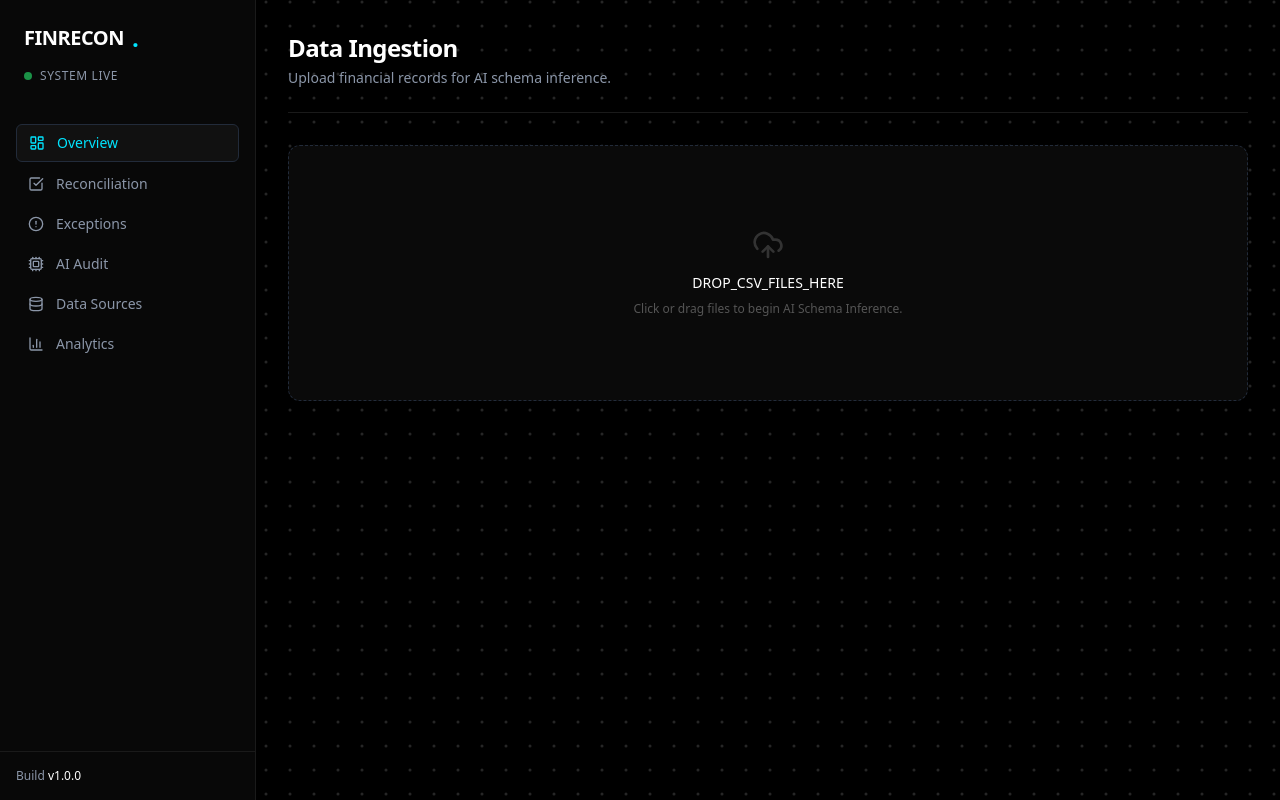
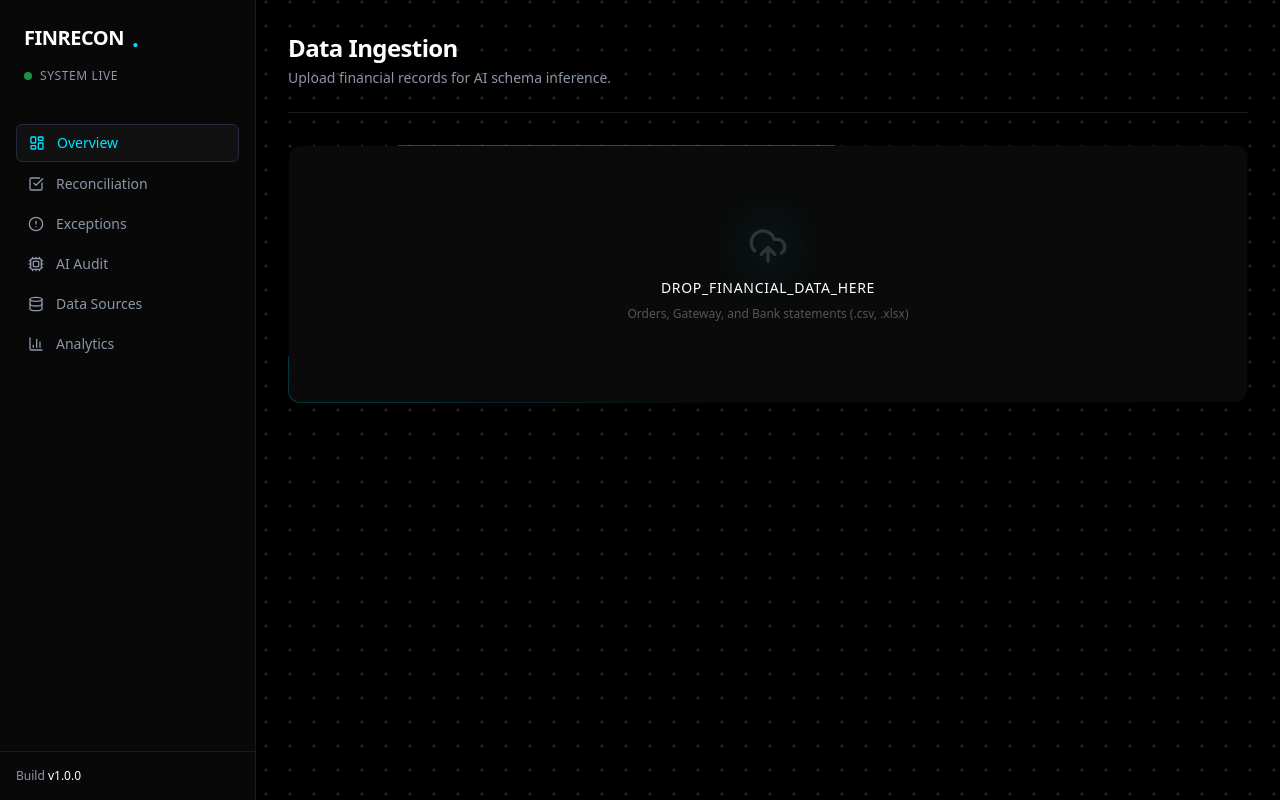
Before and after one commit to roy-abir05/FinRecon, a Next.js app in the folder frontend/: page / in a window 1280 px wide. Built offline with nearby package versions, Linux system fonts and the light colour scheme.

Commit message:
feat: add Glowing Dropzone component

```diff
--- /dev/null
+++ b/frontend/app/components/GlowingDropzone.tsx
@@ -0,0 +1,54 @@
+import { UploadCloud, Loader2 } from "lucide-react";
+import React from "react";
+
+interface GlowingDropzoneProps {
+  onUpload: (e: React.ChangeEvent<HTMLInputElement>) => void;
+  isUploading: boolean;
+}
+
+export function GlowingDropzone({
+  onUpload,
+  isUploading,
+}: GlowingDropzoneProps) {
+  return (
+    <div className="relative w-full rounded-xl p-[1px] overflow-hidden group cursor-pointer">
+      {/*
+        1. The Animated Glowing Border
+        We make it larger than the container (inset-[-100%]) and spin it.
+      */}
+      <div className="absolute inset-[-100%] animate-[spin_3s_linear_infinite] bg-[conic-gradient(from_90deg_at_50%_50%,#0A0A0A_0%,#0A0A0A_50%,#00E5FF_75%,#9B7BFF_100%)] transition-opacity duration-500 opacity-40 group-hover:opacity-100" />
+
+      {/*
+        2. The Inner Content
+        This sits on top of the spinning background, leaving just a 1px gap (the padding from the parent).
+      */}
+      <div className="relative flex h-64 w-full flex-col items-center justify-center rounded-xl bg-[#0A0A0A] transition-colors hover:bg-[#0c0c0c]">
+        <input
+          type="file"
+          multiple
+          onChange={onUpload}
+          disabled={isUploading}
+          className="absolute inset-0 z-10 h-full w-full cursor-pointer opacity-0 disabled:cursor-not-allowed"
+          accept=".csv,.xlsx"
+        />
+
+        {isUploading ? (
+          <Loader2 className="mb-3 h-10 w-10 animate-spin text-[#00E5FF]" />
+        ) : (
+          <div className="relative mb-3 flex items-center justify-center">
+            {/* A subtle static glow behind the icon itself */}
+            <div className="absolute h-12 w-12 rounded-full bg-[#00E5FF]/10 blur-xl group-hover:bg-[#00E5FF]/20 transition-all duration-500" />
+            <UploadCloud className="h-10 w-10 text-[#333333] transition-colors duration-300 group-hover:text-[#00E5FF] relative z-10" />
+          </div>
+        )}
+
+        <p className="font-mono text-sm tracking-wider text-white">
+          {isUploading ? "INFERRING_SCHEMA..." : "DROP_FINANCIAL_DATA_HERE"}
+        </p>
+        <p className="mt-2 text-xs text-[#555555]">
+          Orders, Gateway, and Bank statements (.csv, .xlsx)
+        </p>
+      </div>
+    </div>
+  );
+}
--- a/frontend/app/page.tsx
+++ b/frontend/app/page.tsx
@@ -14,6 +14,7 @@ import {
 } from "lucide-react";
 import { KpiCard } from "./components/KpiCard";
 import { FunnelBar } from "./components/FunnelBar";
+import { GlowingDropzone } from "./components/GlowingDropzone";
 
 export default function Dashboard() {
   const [isUploading, setIsUploading] = useState(false);
@@ -113,28 +114,12 @@ export default function Dashboard() {
         )}
       </header>
 
-      {/* FILE UPLOAD */}
+      {/* FILE UPLOAD DROPZONE */}
       {!schemaData && !metrics && (
-        <div className="border border-dashed border-[#222B3A] bg-[#0A0A0A] hover:bg-[#111111] transition-colors rounded-xl h-64 flex flex-col items-center justify-center text-[#8B96A8] text-sm relative group cursor-pointer">
-          <input
-            type="file"
-            multiple
-            onChange={handleFileUpload}
-            className="absolute inset-0 w-full h-full opacity-0 cursor-pointer z-10"
-            accept=".csv"
-          />
-          {isUploading ? (
-            <Loader2 className="w-8 h-8 mb-3 text-[#00E5FF] animate-spin" />
-          ) : (
-            <UploadCloud className="w-8 h-8 mb-3 text-[#333333] group-hover:text-[#00E5FF] transition-colors" />
-          )}
-          <p className="font-mono text-white">
-            {isUploading ? "INFERRING_SCHEMA..." : "DROP_CSV_FILES_HERE"}
-          </p>
-          <p className="text-xs mt-2 text-[#555555]">
-            Click or drag files to begin AI Schema Inference.
-          </p>
-        </div>
+        <GlowingDropzone
+          onUpload={handleFileUpload}
+          isUploading={isUploading}
+        />
       )}
 
       {/* SCHEMA REVIEW */}
```
